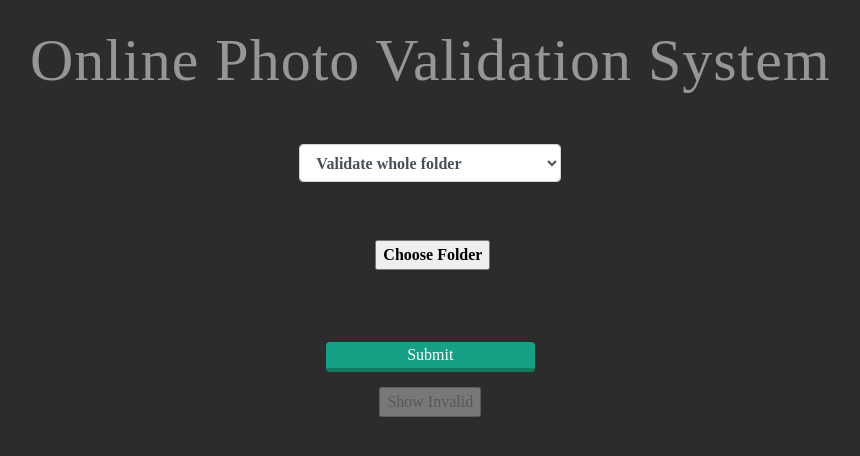
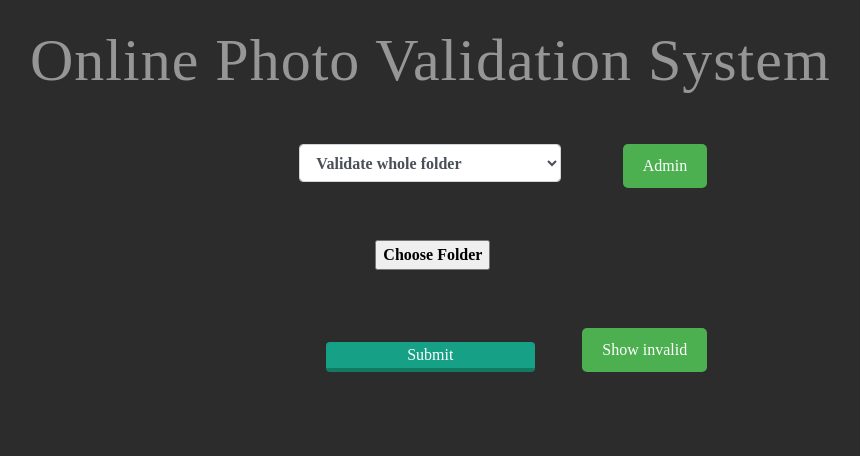
Before and after one commit to Bataju/OnlinePhotoValidator, a Django app: template validate/api/templates/api/index1.html in a window 1280 px wide. Shown: the part 96-552 px from the top of the page, without its empty margins (55-915 px from the left). Run offline with Django 3.2, Linux system fonts and the light colour scheme; the template is opened without the code that fills it, so the values that code supplies are empty; some libraries are stand-ins or nearby versions.

Commit message:
the redirecting to admin, invalid photos and minor changes for blurness

```diff
--- a/validate/api/templates/api/index1.html
+++ b/validate/api/templates/api/index1.html
@@ -21,7 +21,34 @@
     <link href="{% static 'api/css/grayscale.css' %}" rel="stylesheet">
 
     <script src="{% static 'api/js/jquer.js' %}"></script>
+    <script>
+        $(document).ready(function() {
+            // Apply the adminButton class styling
+            $('.adminButton').css({
+                'position' : 'absolute',
+                'right' : '0',
+                'top' :  '0',
+                'padding': '10px 20px',
+                'background-color': '#4CAF50',
+                'color': 'white',
+                'border': 'none',
+                'border-radius': '5px',
+                'cursor': 'pointer'
+            });
+            $('.redirectButton').css({
+                'position' : 'absolute',
+                'right' : '0',
+                'bottom' :  '0',
+                'padding': '10px 20px',
+                'background-color': '#4CAF50',
+                'color': 'white',
+                'border': 'none',
+                'border-radius': '5px',
+                'cursor': 'pointer'
+            });
+        });
 
+    </script>
 </head>
 
 <!-- Header -->
@@ -53,7 +80,10 @@
                         <div class="row">
                             <div class="col-lg-8 mx-auto">
 
-
+                                <form method = "post" action="{% url 'admin:index' %}">
+                                    {% csrf_token %}
+                                    <button class = "adminButton" type = "submit">Admin</button>
+                                </form>
                                 <form method="POST" enctype="multipart/form-data" id="fileUploadForm">
                                     {% csrf_token %}
 
@@ -78,7 +108,11 @@
                                 </form>
 
                                 <span id="result" style="color:rgba(255, 255, 255, 0.5) ;font-weight:bold;  font-family: 'Varela Round';  font-size:xx-large"></span>
-                                <input type="button" value="Show Invalid" id="showInvalid" disabled/>
+                                <form method="post" action="/image_gallery/">
+                                    {% csrf_token %}
+                                    <input type="hidden" name="redirect" value="true">
+                                    <button type="submit" class="redirectButton">Show invalid</button>
+                                </form>
 
                             </div>
                         </div>
```
Also changed, not shown: validate/api/blur_check.py (+10 -5 lines), 1 other file.
